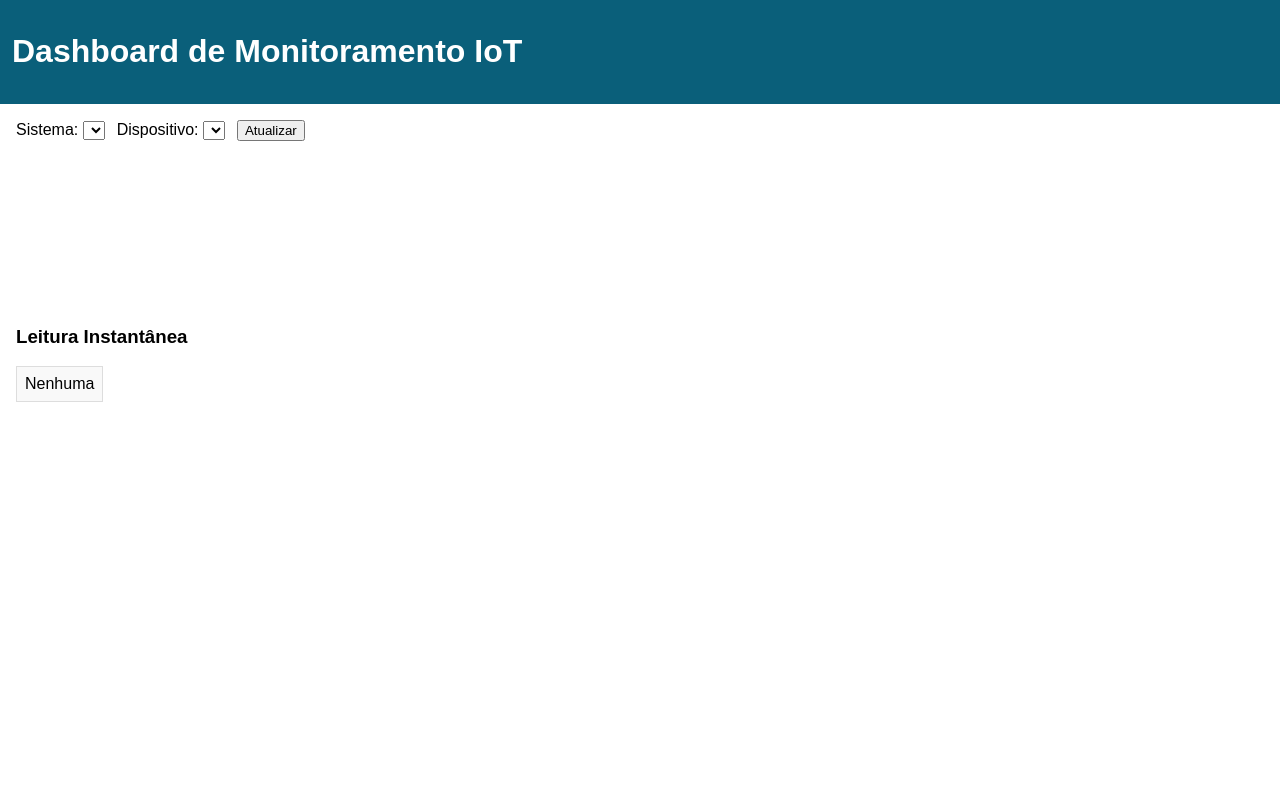
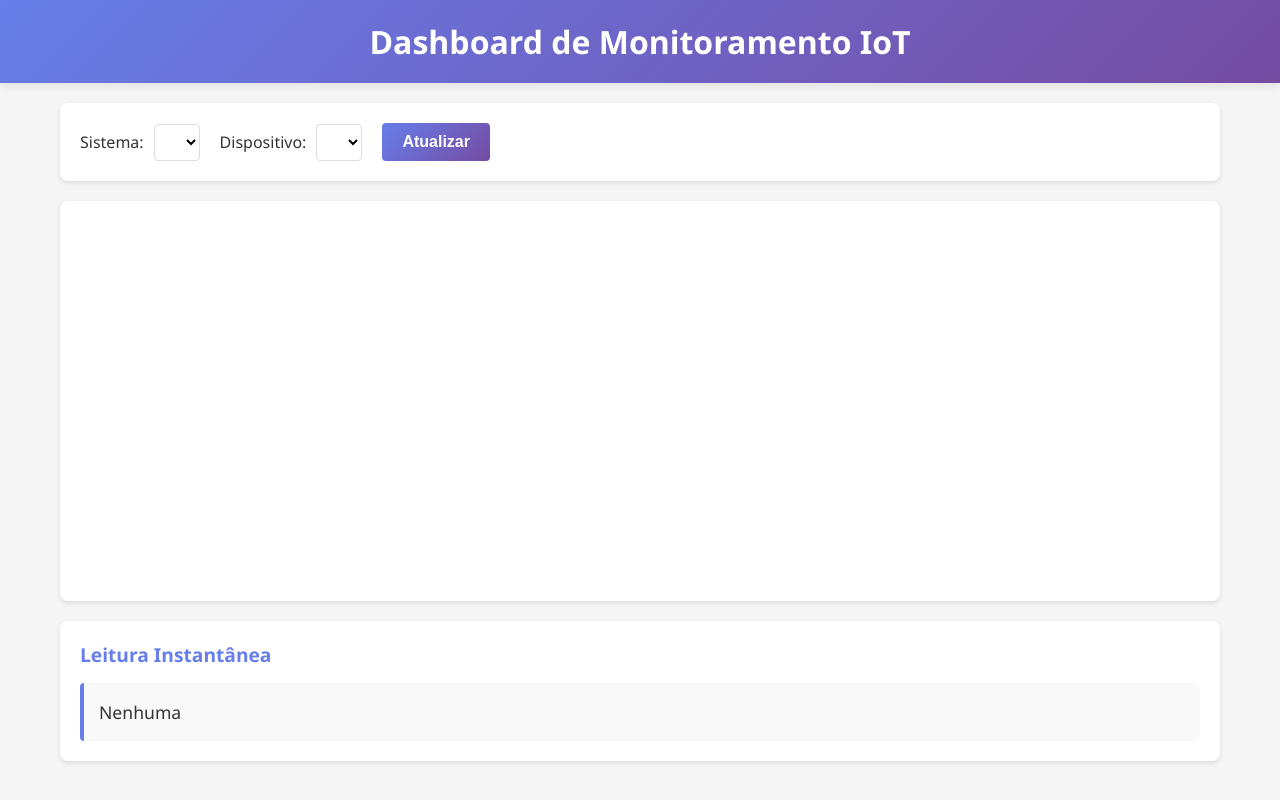
Before and after one commit to JEOVADJ/Teste_20260521, a plain HTML site: page index.html in a window 1280 px wide. Drawn offline with nearby package versions, Linux system fonts and the light colour scheme; no server answers.

Commit message:
Versão Inicial - Monitoramento IoT-v32

```diff
--- a/frontend/styles.css
+++ b/frontend/styles.css
@@ -1,6 +1,148 @@
-body{font-family:Arial,Helvetica,sans-serif;margin:0;padding:0}
-header{background:#0a5f7a;color:#fff;padding:12px}
-main{padding:16px}
-.controls{display:flex;gap:12px;align-items:center;margin-bottom:12px}
-.chart{max-width:900px}
-#instant{padding:8px;border:1px solid #ddd;background:#f9f9f9;display:inline-block}
+* {
+  margin: 0;
+  padding: 0;
+  box-sizing: border-box;
+}
+
+body {
+  font-family: 'Segoe UI', Tahoma, Geneva, Verdana, sans-serif;
+  background-color: #f5f5f5;
+  color: #333;
+}
+
+header {
+  background: linear-gradient(135deg, #667eea 0%, #764ba2 100%);
+  color: white;
+  padding: 20px;
+  text-align: center;
+  box-shadow: 0 2px 10px rgba(0, 0, 0, 0.1);
+}
+
+header h1 {
+  font-size: 2em;
+  font-weight: 600;
+}
+
+main {
+  max-width: 1200px;
+  margin: 20px auto;
+  padding: 0 20px;
+}
+
+.controls {
+  background: white;
+  padding: 20px;
+  border-radius: 8px;
+  box-shadow: 0 2px 5px rgba(0, 0, 0, 0.1);
+  margin-bottom: 20px;
+  display: flex;
+  gap: 20px;
+  flex-wrap: wrap;
+  align-items: center;
+}
+
+.controls label {
+  display: flex;
+  align-items: center;
+  gap: 10px;
+  font-weight: 500;
+}
+
+.controls select {
+  padding: 8px 12px;
+  border: 1px solid #ddd;
+  border-radius: 4px;
+  font-size: 1em;
+  background-color: white;
+  cursor: pointer;
+  transition: border-color 0.3s;
+}
+
+.controls select:focus {
+  outline: none;
+  border-color: #667eea;
+  box-shadow: 0 0 5px rgba(102, 126, 234, 0.3);
+}
+
+button {
+  padding: 10px 20px;
+  background: linear-gradient(135deg, #667eea 0%, #764ba2 100%);
+  color: white;
+  border: none;
+  border-radius: 4px;
+  font-size: 1em;
+  font-weight: 600;
+  cursor: pointer;
+  transition: transform 0.2s, box-shadow 0.2s;
+}
+
+button:hover {
+  transform: translateY(-2px);
+  box-shadow: 0 5px 15px rgba(102, 126, 234, 0.4);
+}
+
+button:active {
+  transform: translateY(0);
+}
+
+.chart {
+  background: white;
+  padding: 20px;
+  border-radius: 8px;
+  box-shadow: 0 2px 5px rgba(0, 0, 0, 0.1);
+  margin-bottom: 20px;
+  position: relative;
+  height: 400px;
+}
+
+.chart canvas {
+  max-height: 100%;
+  max-width: 100%;
+}
+
+.latest {
+  background: white;
+  padding: 20px;
+  border-radius: 8px;
+  box-shadow: 0 2px 5px rgba(0, 0, 0, 0.1);
+}
+
+.latest h3 {
+  margin-bottom: 15px;
+  color: #667eea;
+  font-size: 1.2em;
+}
+
+#instant {
+  background: #f9f9f9;
+  padding: 15px;
+  border-left: 4px solid #667eea;
+  border-radius: 4px;
+  font-size: 1.1em;
+  line-height: 1.6;
+}
+
+@media (max-width: 768px) {
+  header h1 {
+    font-size: 1.5em;
+  }
+
+  .controls {
+    flex-direction: column;
+    align-items: stretch;
+  }
+
+  .controls label {
+    flex-direction: column;
+    align-items: stretch;
+  }
+
+  .controls select,
+  button {
+    width: 100%;
+  }
+
+  .chart {
+    height: 300px;
+  }
+}
```
Also changed, not shown: frontend/index.html (deleted, +0 -31 lines).
